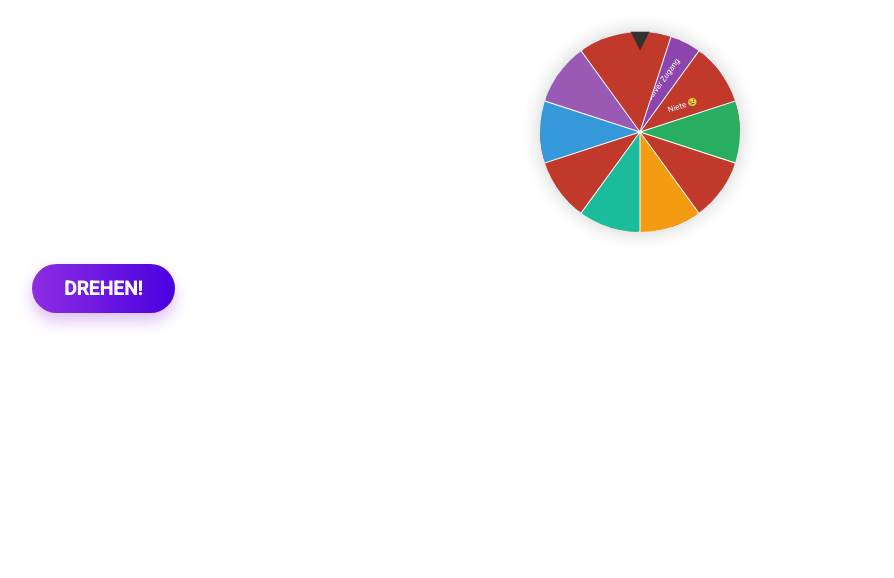
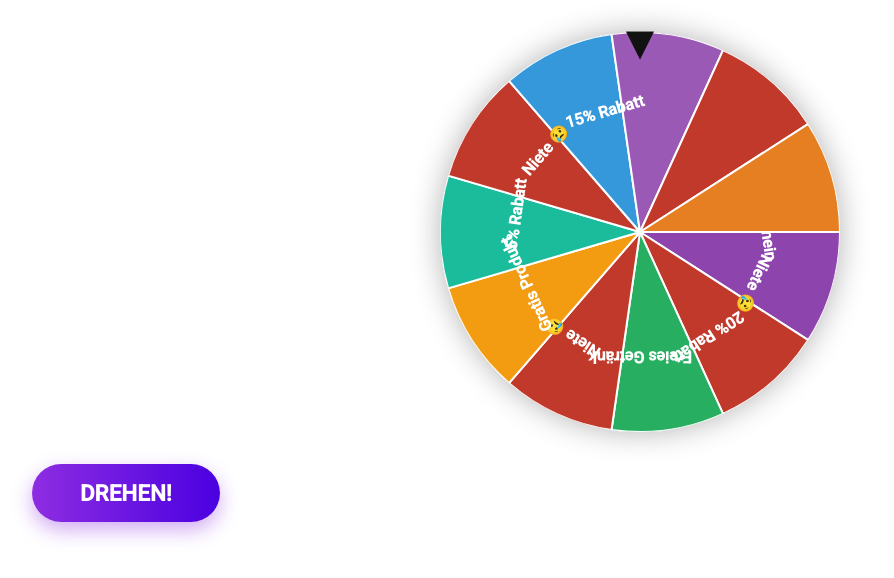
Before and after one commit to tbs-dienste/webfrostend, a React (Create React App) app: page /spin-wheel in a window 1280 px wide. Shown: the top 578 px of the page, without its empty margins (0-894 px from the left). Built offline with nearby package versions, Linux system fonts and the light colour scheme; what @react-pdf/renderer would draw is missing.

Commit message:
kjlfjsfj

```diff
--- a/src/components/Event/SpinWheel.jsx
+++ b/src/components/Event/SpinWheel.jsx
@@ -11,8 +11,9 @@ const prizes = [
   { label: "Freies Getränk", color: "#1abc9c" },
   { label: "Niete 😢", color: "#c0392b" },
   { label: "Gratis Produkt", color: "#3498db" },
-  { label: "Exklusiver Zugang", color: "#9b59b6" },
+  { label: "5% Rabatt", color: "#9b59b6" },
   { label: "Niete 😢", color: "#c0392b" },
+  { label: "15% Rabatt", color: "#e67e22" },
 ];
 
 const numberOfPrizes = prizes.length;
@@ -22,16 +23,10 @@ export default function SpinWheel({ onKassenModusChange }) {
   const [spinning, setSpinning] = useState(false);
   const [selectedPrize, setSelectedPrize] = useState(null);
   const [rotation, setRotation] = useState(0);
-  const [kassenModus, setKassenModus] = useState(false);
 
   useEffect(() => {
-    setKassenModus(true);
     onKassenModusChange?.(true);
-
-    return () => {
-      setKassenModus(false);
-      onKassenModusChange?.(false);
-    };
+    return () => onKassenModusChange?.(false);
   }, [onKassenModusChange]);
 
   const spin = () => {
@@ -39,72 +34,71 @@ export default function SpinWheel({ onKassenModusChange }) {
 
     const prizeIndex = Math.floor(Math.random() * numberOfPrizes);
     const randomOffset = Math.random() * segmentAngle;
-    const totalRotation = 360 * 6 + (360 - prizeIndex * segmentAngle - randomOffset);
+    const fastRotations = 360 * 5;
+    const slowRotation = 360 - prizeIndex * segmentAngle - randomOffset;
 
-    setRotation(totalRotation);
+    setSelectedPrize(null);
     setSpinning(true);
+    setRotation((prev) => prev + fastRotations + slowRotation);
 
     setTimeout(() => {
       setSelectedPrize(prizes[prizeIndex].label);
       setSpinning(false);
-    }, 5200);
+    }, 5000);
   };
 
   return (
     <div className="spin-wheel">
-      <div className="wheel-container" aria-label="Glücksrad">
+      <div className="wheel-container">
         <motion.div
           className="wheel"
           animate={{ rotate: rotation }}
-          transition={{ duration: 5, ease: "easeOut" }}
-          role="img"
-          aria-live="polite"
-          aria-atomic="true"
+          transition={{ duration: 5, ease: [0.33, 1, 0.68, 1] }}
         >
-          <svg viewBox="0 0 100 100" className="wheel-svg" aria-hidden="true">
-            {prizes.map((prize, index) => (
-              <g key={index} transform={`rotate(${index * segmentAngle} 50 50)`}>
+          <svg viewBox="0 0 100 100" className="wheel-svg">
+            {prizes.map((prize, index) => {
+              const startAngle = index * segmentAngle;
+              const endAngle = (index + 1) * segmentAngle;
+              const largeArc = segmentAngle > 180 ? 1 : 0;
+
+              const x1 = 50 + 50 * Math.cos((Math.PI * startAngle) / 180);
+              const y1 = 50 + 50 * Math.sin((Math.PI * startAngle) / 180);
+              const x2 = 50 + 50 * Math.cos((Math.PI * endAngle) / 180);
+              const y2 = 50 + 50 * Math.sin((Math.PI * endAngle) / 180);
+
+              return (
+                <g key={index}>
                   <path
-                  d="M50 50 L50 0 A50 50 0 0 1 97.55 15.45 Z"
+                    d={`M50 50 L${x1} ${y1} A50 50 0 ${largeArc} 1 ${x2} ${y2} Z`}
                     fill={prize.color}
                     stroke="#fff"
                     strokeWidth="0.5"
                   />
                   <text
-                  x="75"
-                  y="52"
+                    x="50"
+                    y="20"
+                    transform={`rotate(${startAngle + segmentAngle / 2} 50 50)`}
                     textAnchor="middle"
-                  dominantBaseline="middle"
                     fontSize="4"
                     fill="#fff"
-                  transform={`rotate(${segmentAngle / 2} 75 52)`}
-                  style={{ userSelect: "none", pointerEvents: "none" }}
+                    fontWeight="bold"
                   >
                     {prize.label}
                   </text>
                 </g>
-            ))}
+              );
+            })}
           </svg>
         </motion.div>
-        <div className="pointer" aria-hidden="true">
-          ▼
-        </div>
+        <div className="pointer">▼</div>
       </div>
 
-      <button
-        onClick={spin}
-        disabled={spinning}
-        className="spin-button"
-        aria-busy={spinning}
-        aria-label={spinning ? "Glücksrad dreht sich" : "Glücksrad drehen"}
-      >
+      <button onClick={spin} disabled={spinning} className="spin-button">
         {spinning ? "Dreht..." : "DREHEN!"}
       </button>
 
       {selectedPrize && !spinning && (
-        <div className="prize-message" role="alert" aria-live="assertive">
-          🎉 {selectedPrize} 🎉
-        </div>
+        <div className="prize-message">🎉 {selectedPrize} 🎉</div>
       )}
     </div>
   );
--- a/src/components/Event/SpinWheel.scss
+++ b/src/components/Event/SpinWheel.scss
@@ -6,52 +6,57 @@
 
   .wheel-container {
     position: relative;
-      width: 200px;
-      height: 200px;
+    width: 400px;
+    height: 400px;
     margin-bottom: 2rem;
+
+    @media (max-width: 768px) {
+      width: 300px;
+      height: 300px;
+    }
 
     .wheel {
       position: absolute;
-        top: 0;
-        left: 0;
       width: 100%;
       height: 100%;
       border-radius: 50%;
       overflow: hidden;
-        box-shadow: 0 0 20px rgba(0, 0, 0, 0.2);
       background: #f8f9fa;
+      box-shadow: 0 0 30px rgba(0, 0, 0, 0.3);
     }
 
     .wheel-svg {
       width: 100%;
       height: 100%;
+      transform-origin: 50% 50%;
     }
 
     .pointer {
       position: absolute;
-        top: -12px;
+      top: -18px;
       left: 50%;
       transform: translateX(-50%);
-        font-size: 2rem;
-        color: #333;
+      font-size: 3rem;
+      color: #111;
+      font-weight: bold;
     }
   }
 
   .spin-button {
     background: linear-gradient(to right, #8e2de2, #4a00e0);
     color: white;
-      padding: 0.8rem 2rem;
-      font-size: 1.2rem;
+    padding: 1rem 3rem;
+    font-size: 1.4rem;
     font-weight: bold;
     border: none;
     border-radius: 50px;
     cursor: pointer;
     transition: transform 0.3s ease;
-      box-shadow: 0 8px 15px rgba(142, 45, 226, 0.3);
+    box-shadow: 0 8px 20px rgba(142, 45, 226, 0.4);
 
     &:hover {
       transform: scale(1.1);
-        box-shadow: 0 10px 20px rgba(142, 45, 226, 0.4);
+      box-shadow: 0 10px 25px rgba(142, 45, 226, 0.5);
     }
 
     &:disabled {
@@ -62,9 +67,9 @@
   }
 
   .prize-message {
-      margin-top: 1.5rem;
-      font-size: 1.5rem;
-      font-weight: 700;
+    margin-top: 2rem;
+    font-size: 1.8rem;
+    font-weight: bold;
     color: #2ecc71;
     animation: bounce 1s infinite alternate;
   }
@@ -72,7 +77,7 @@
 
 @keyframes bounce {
   from {
-      transform: translateY(0px);
+    transform: translateY(0);
   }
   to {
     transform: translateY(-10px);
```
Lines whose indentation alone changed are shown as unchanged.
